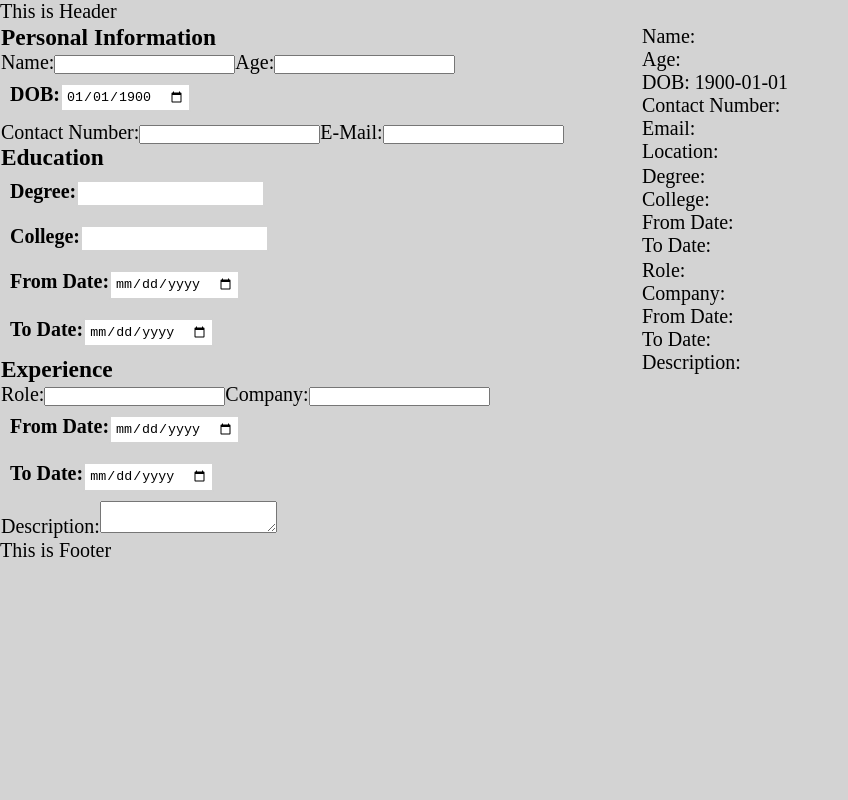
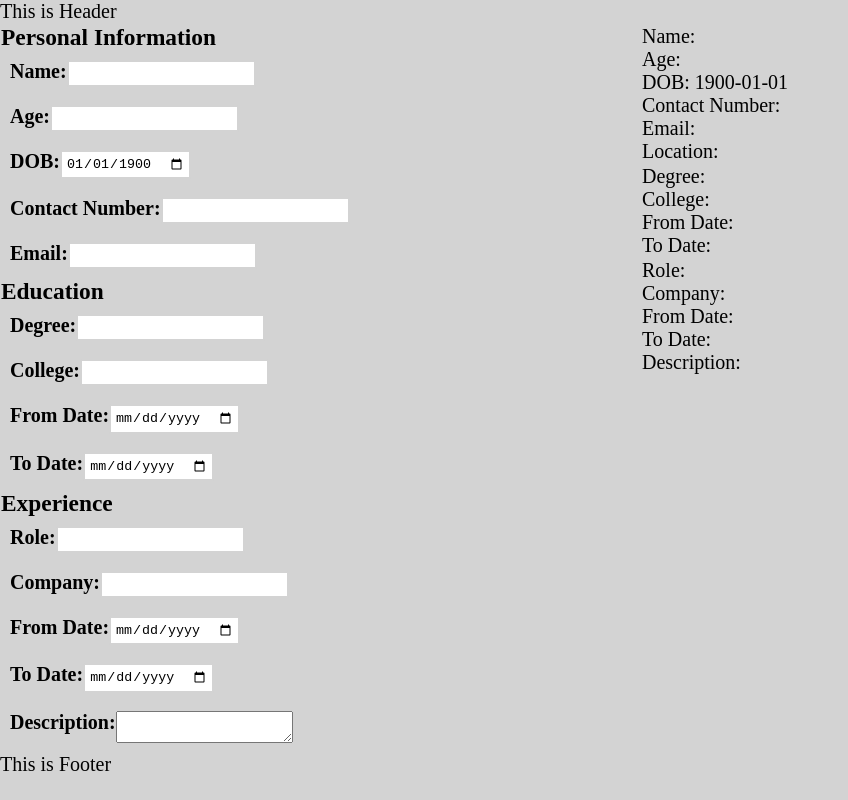
Before and after one commit to Rachit-Mittal-10/CV-Maker, a React (Vite) app: page / in a window 1280 px wide. Shown: the whole page, without its empty margins (0-848 px from the left). Built offline with nearby package versions, Linux system fonts and the light colour scheme.

Commit message:
Component used

```diff
--- a/src/Components/Main/Education/Form/education.form.jsx
+++ b/src/Components/Main/Education/Form/education.form.jsx
@@ -6,8 +6,8 @@ export function EducationForm(){
     const {education, handleInputChange} = useEducationState();
     return (
         <>
-            <Input label="degree" text="Degree" value={education.degree} handler={handleInputChange}/>
-            <Input label="college" text="College" value={education.college} handler={handleInputChange}/>
+            <Input label="degree" text="Degree" value={education.degree} handler={handleInputChange} type="text"/>
+            <Input label="college" text="College" value={education.college} handler={handleInputChange} type="text"/>
             <Date label="from-date" value={education.fromDate} handler={handleInputChange} text="From Date"/>
             <Date label="to-date" value={education.toDate} handler={handleInputChange} text="To Date"/>
         </>
--- a/src/Components/Main/Experience/Form/experience.form.jsx
+++ b/src/Components/Main/Experience/Form/experience.form.jsx
@@ -1,18 +1,16 @@
 import {useExperienceState} from "../experience.state";
 import {Date} from "../../../Shared/Date/Date";
-
+import { Input } from "../../../Shared/Input/Input";
+import { TextArea} from "../../../Shared/TextArea/TextArea";
 export function ExperienceForm(){
     const {experience,handleInputChange} = useExperienceState();
     return (
         <>
-            <label htmlFor="role">Role:{ }</label>
-            <input id="role" name="role" type="text" value={experience.role} onChange={handleInputChange}/>
-            <label htmlFor="company">Company:{ }</label>
-            <input id="company" name="company" type="text" value={experience.company} onChange={handleInputChange}/>
+            <Input type="text" label="role" text="Role" value={experience.role} handler={handleInputChange} />
+            <Input type="text" label="company" text="Company" value={experience.company} handler={handleInputChange} />
             <Date label="from-date" text="From Date" value={experience.fromDate} handler={handleInputChange}/>
             <Date label="to-date" text="To Date" value={experience.toDate} handler={handleInputChange}/>
-            <label htmlFor="description">Description:{ }</label>
-            <textarea id="description" name="description" value={experience.description} onChange={handleInputChange}></textarea>
+            <TextArea label="description" text="Description" value={experience.description} handler={experience.handleInputChange} />
         </>
     );
 };
--- a/src/Components/Main/PersonalInfo/Form/personalInfo.form.jsx
+++ b/src/Components/Main/PersonalInfo/Form/personalInfo.form.jsx
@@ -1,20 +1,16 @@
 import {usePersonalInfoState} from "../personalInfo.state";
 import { Date } from "../../../Shared/Date/Date";
-
+import {Input} from "../../../Shared/Input/Input";
 
 export function PersonalInfoForm(){
     const {personalInfo, handleInputChange} = usePersonalInfoState();
     return (
         <>
-            <label htmlFor="name">Name:{ }</label>
-            <input id="name" name="name" type="text" value={personalInfo.name} onInput={handleInputChange}/>
-            <label htmlFor="age">Age:{ }</label>
-            <input id="age" name="age" type="number" value={personalInfo.age} onChange={handleInputChange}/>
+            <Input type="text" label="name" text="Name" value={personalInfo.name} handler={handleInputChange} />
+            <Input type="number" label="age" text="Age" value={personalInfo.age} handler={handleInputChange} />
             <Date label="dob" text="DOB" value={personalInfo.dob} handler={handleInputChange} />
-            <label htmlFor="contactNumber">Contact Number:{ }</label>
-            <input id="contactNumber" name="contactNumber" type="number" value={personalInfo.contactNumber} onChange={handleInputChange}/>
-            <label htmlFor="email">E-Mail:{ }</label>
-            <input id="email" name="email" type="email" value={personalInfo.email} onChange={handleInputChange}/>
+            <Input label="contactNumber" text="Contact Number" value={personalInfo.contactNumber} handler={handleInputChange} type="number" />
+            <Input label="email" text="Email" value={personalInfo.email} handler={handleInputChange} type="email" />
         </>
     );
 }
--- a/src/Components/Shared/Input/Input.jsx
+++ b/src/Components/Shared/Input/Input.jsx
@@ -5,14 +5,15 @@ Input.propTypes = {
     label: PropTypes.string.isRequired,
     text: PropTypes.string.isRequired,
     value: PropTypes.string.isRequired,
-    handler: PropTypes.string.isRequired,
+    handler: PropTypes.func.isRequired,
+    type: PropTypes.string.isRequired,
 }
 
 export function Input(props){
     return (
         <div className={InputStyles.Input}>
             <label htmlFor={props.label}>{props.text}:{ }</label>
-            <input value={props.value} id={props.label} name={props.label} onChange={props.handler}/>
+            <input value={props.value} id={props.label} name={props.label} onChange={props.handler} type={props.type}/>
         </div>
     );
 }
```
